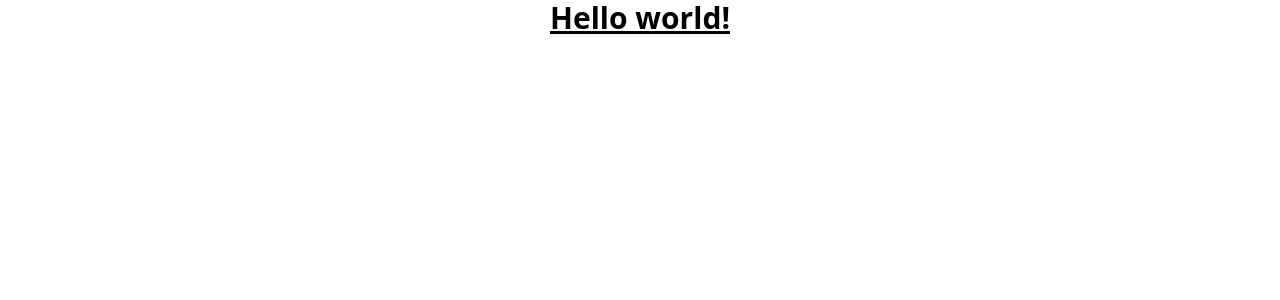
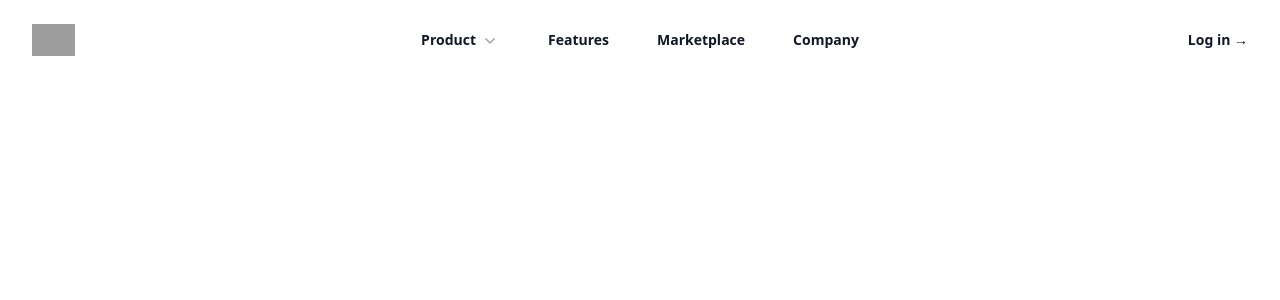
Before and after one commit to Yaroslavvvvvvvv/vue_vite_tailwind, a Vue app: page / in a window 1280 px wide. Shown: the top 300 px of the page. Built offline with nearby package versions, Linux system fonts and the light colour scheme; grey boxes are pictures that could not be loaded.

Commit message:
add random header from tailwind

```diff
--- a/src/App.vue
+++ b/src/App.vue
@@ -1,12 +1,9 @@
 <script setup>
+import MyHeader from "./components/MyHeader.vue";
 </script>
 
 <template>
-  <div class="text-center">
-    <h1 class="text-3xl font-bold underline">
-      Hello world!
-    </h1>
-  </div>
+  <MyHeader/>
 </template>
 
 <style scoped>
--- /dev/null
+++ b/src/components/MyHeader.vue
@@ -0,0 +1,137 @@
+<script setup>
+import { ref } from 'vue'
+import {
+  Dialog,
+  DialogPanel,
+  Disclosure,
+  DisclosureButton,
+  DisclosurePanel,
+  Popover,
+  PopoverButton,
+  PopoverGroup,
+  PopoverPanel,
+} from '@headlessui/vue'
+import {
+  ArrowPathIcon,
+  Bars3Icon,
+  ChartPieIcon,
+  CursorArrowRaysIcon,
+  FingerPrintIcon,
+  SquaresPlusIcon,
+  XMarkIcon,
+} from '@heroicons/vue/24/outline'
+import { ChevronDownIcon, PhoneIcon, PlayCircleIcon } from '@heroicons/vue/20/solid'
+
+const products = [
+  { name: 'Analytics', description: 'Get a better understanding of your traffic', href: '#', icon: ChartPieIcon },
+  { name: 'Engagement', description: 'Speak directly to your customers', href: '#', icon: CursorArrowRaysIcon },
+  { name: 'Security', description: 'Your customers’ data will be safe and secure', href: '#', icon: FingerPrintIcon },
+  { name: 'Integrations', description: 'Connect with third-party tools', href: '#', icon: SquaresPlusIcon },
+  { name: 'Automations', description: 'Build strategic funnels that will convert', href: '#', icon: ArrowPathIcon },
+]
+const callsToAction = [
+  { name: 'Watch demo', href: '#', icon: PlayCircleIcon },
+  { name: 'Contact sales', href: '#', icon: PhoneIcon },
+]
+
+const mobileMenuOpen = ref(false)
+</script>
+
+<template>
+  <header class="bg-white">
+    <nav class="mx-auto flex max-w-7xl items-center justify-between p-6 lg:px-8" aria-label="Global">
+      <div class="flex lg:flex-1">
+        <a href="#" class="-m-1.5 p-1.5">
+          <span class="sr-only">Your Company</span>
+          <img class="h-8 w-auto" src="https://tailwindui.com/img/logos/mark.svg?color=indigo&shade=600" alt="" />
+        </a>
+      </div>
+      <div class="flex lg:hidden">
+        <button type="button" class="-m-2.5 inline-flex items-center justify-center rounded-md p-2.5 text-gray-700" @click="mobileMenuOpen = true">
+          <span class="sr-only">Open main menu</span>
+          <Bars3Icon class="h-6 w-6" aria-hidden="true" />
+        </button>
+      </div>
+      <PopoverGroup class="hidden lg:flex lg:gap-x-12">
+        <Popover class="relative">
+          <PopoverButton class="flex items-center gap-x-1 text-sm font-semibold leading-6 text-gray-900">
+            Product
+            <ChevronDownIcon class="h-5 w-5 flex-none text-gray-400" aria-hidden="true" />
+          </PopoverButton>
+
+          <transition enter-active-class="transition ease-out duration-200" enter-from-class="opacity-0 translate-y-1" enter-to-class="opacity-100 translate-y-0" leave-active-class="transition ease-in duration-150" leave-from-class="opacity-100 translate-y-0" leave-to-class="opacity-0 translate-y-1">
+            <PopoverPanel class="absolute -left-8 top-full z-10 mt-3 w-screen max-w-md overflow-hidden rounded-3xl bg-white shadow-lg ring-1 ring-gray-900/5">
+              <div class="p-4">
+                <div v-for="item in products" :key="item.name" class="group relative flex items-center gap-x-6 rounded-lg p-4 text-sm leading-6 hover:bg-gray-50">
+                  <div class="flex h-11 w-11 flex-none items-center justify-center rounded-lg bg-gray-50 group-hover:bg-white">
+                    <component :is="item.icon" class="h-6 w-6 text-gray-600 group-hover:text-indigo-600" aria-hidden="true" />
+                  </div>
+                  <div class="flex-auto">
+                    <a :href="item.href" class="block font-semibold text-gray-900">
+                      {{ item.name }}
+                      <span class="absolute inset-0" />
+                    </a>
+                    <p class="mt-1 text-gray-600">{{ item.description }}</p>
+                  </div>
+                </div>
+              </div>
+              <div class="grid grid-cols-2 divide-x divide-gray-900/5 bg-gray-50">
+                <a v-for="item in callsToAction" :key="item.name" :href="item.href" class="flex items-center justify-center gap-x-2.5 p-3 text-sm font-semibold leading-6 text-gray-900 hover:bg-gray-100">
+                  <component :is="item.icon" class="h-5 w-5 flex-none text-gray-400" aria-hidden="true" />
+                  {{ item.name }}
+                </a>
+              </div>
+            </PopoverPanel>
+          </transition>
+        </Popover>
+
+        <a href="#" class="text-sm font-semibold leading-6 text-gray-900">Features</a>
+        <a href="#" class="text-sm font-semibold leading-6 text-gray-900">Marketplace</a>
+        <a href="#" class="text-sm font-semibold leading-6 text-gray-900">Company</a>
+      </PopoverGroup>
+      <div class="hidden lg:flex lg:flex-1 lg:justify-end">
+        <a href="#" class="text-sm font-semibold leading-6 text-gray-900">Log in <span aria-hidden="true">&rarr;</span></a>
+      </div>
+    </nav>
+    <Dialog as="div" class="lg:hidden" @close="mobileMenuOpen = false" :open="mobileMenuOpen">
+      <div class="fixed inset-0 z-10" />
+      <DialogPanel class="fixed inset-y-0 right-0 z-10 w-full overflow-y-auto bg-white px-6 py-6 sm:max-w-sm sm:ring-1 sm:ring-gray-900/10">
+        <div class="flex items-center justify-between">
+          <a href="#" class="-m-1.5 p-1.5">
+            <span class="sr-only">Your Company</span>
+            <img class="h-8 w-auto" src="https://tailwindui.com/img/logos/mark.svg?color=indigo&shade=600" alt="" />
+          </a>
+          <button type="button" class="-m-2.5 rounded-md p-2.5 text-gray-700" @click="mobileMenuOpen = false">
+            <span class="sr-only">Close menu</span>
+            <XMarkIcon class="h-6 w-6" aria-hidden="true" />
+          </button>
+        </div>
+        <div class="mt-6 flow-root">
+          <div class="-my-6 divide-y divide-gray-500/10">
+            <div class="space-y-2 py-6">
+              <Disclosure as="div" class="-mx-3" v-slot="{ open }">
+                <DisclosureButton class="flex w-full items-center justify-between rounded-lg py-2 pl-3 pr-3.5 text-base font-semibold leading-7 text-gray-900 hover:bg-gray-50">
+                  Product
+                  <ChevronDownIcon :class="[open ? 'rotate-180' : '', 'h-5 w-5 flex-none']" aria-hidden="true" />
+                </DisclosureButton>
+                <DisclosurePanel class="mt-2 space-y-2">
+                  <DisclosureButton v-for="item in [...products, ...callsToAction]" :key="item.name" as="a" :href="item.href" class="block rounded-lg py-2 pl-6 pr-3 text-sm font-semibold leading-7 text-gray-900 hover:bg-gray-50">{{ item.name }}</DisclosureButton>
+                </DisclosurePanel>
+              </Disclosure>
+              <a href="#" class="-mx-3 block rounded-lg px-3 py-2 text-base font-semibold leading-7 text-gray-900 hover:bg-gray-50">Features</a>
+              <a href="#" class="-mx-3 block rounded-lg px-3 py-2 text-base font-semibold leading-7 text-gray-900 hover:bg-gray-50">Marketplace</a>
+              <a href="#" class="-mx-3 block rounded-lg px-3 py-2 text-base font-semibold leading-7 text-gray-900 hover:bg-gray-50">Company</a>
+            </div>
+            <div class="py-6">
+              <a href="#" class="-mx-3 block rounded-lg px-3 py-2.5 text-base font-semibold leading-7 text-gray-900 hover:bg-gray-50">Log in</a>
+            </div>
+          </div>
+        </div>
+      </DialogPanel>
+    </Dialog>
+  </header>
+</template>
+
+<style scoped>
+
+</style>
```
Also changed, not shown: package.json (+5 -3 lines), 1 other file (tests, documents, lock files or other folders).
